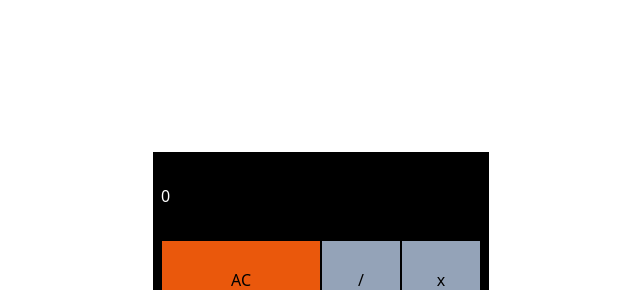
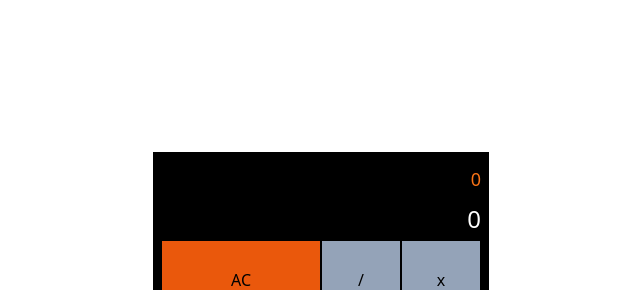
Before and after one commit to mkhantk/react-calculator, a React (Create React App) app: page / in a window 1280 px wide. Shown: the top 290 px of the page, without its empty margins (319-959 px from the left). Built offline with nearby package versions, Linux system fonts and the light colour scheme.

Commit message:
add basic layout and style for #display

```diff
--- a/src/App.js
+++ b/src/App.js
@@ -10,9 +10,9 @@ class App extends React.Component {
     return(
       <div id="external" className='flex justify-center items-center min-h-screen'>
         <div id='calculator' className='container w-[320px] h-[480px] bg-black ring-8 ring-black'>
-          <div id='display' className='h-1/6 '>
-            <div>0</div>
-            <div className='text-white'>0</div>
+          <div id='display' className='h-1/6 flex flex-col justify-around'>
+            <div id='num-history' className='text-orange-500 text-lg text-right' >0</div>
+            <div id='current-num' className='text-white text-2xl text-right'>0</div>
           </div>
           <div id='num-pad' className='flex flex-wrap w-full h-5/6'>
             <button id='clear' className='custom-button clear-btn' >AC</button>
```
